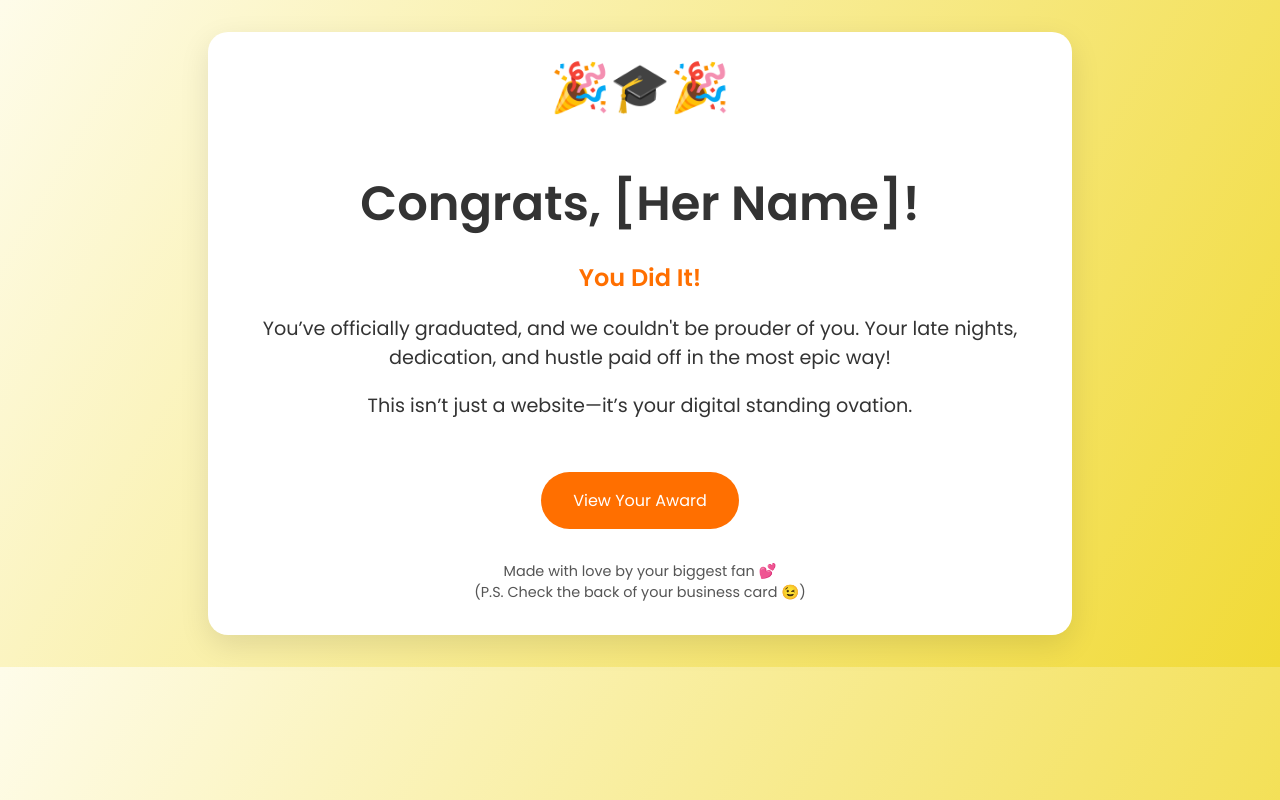
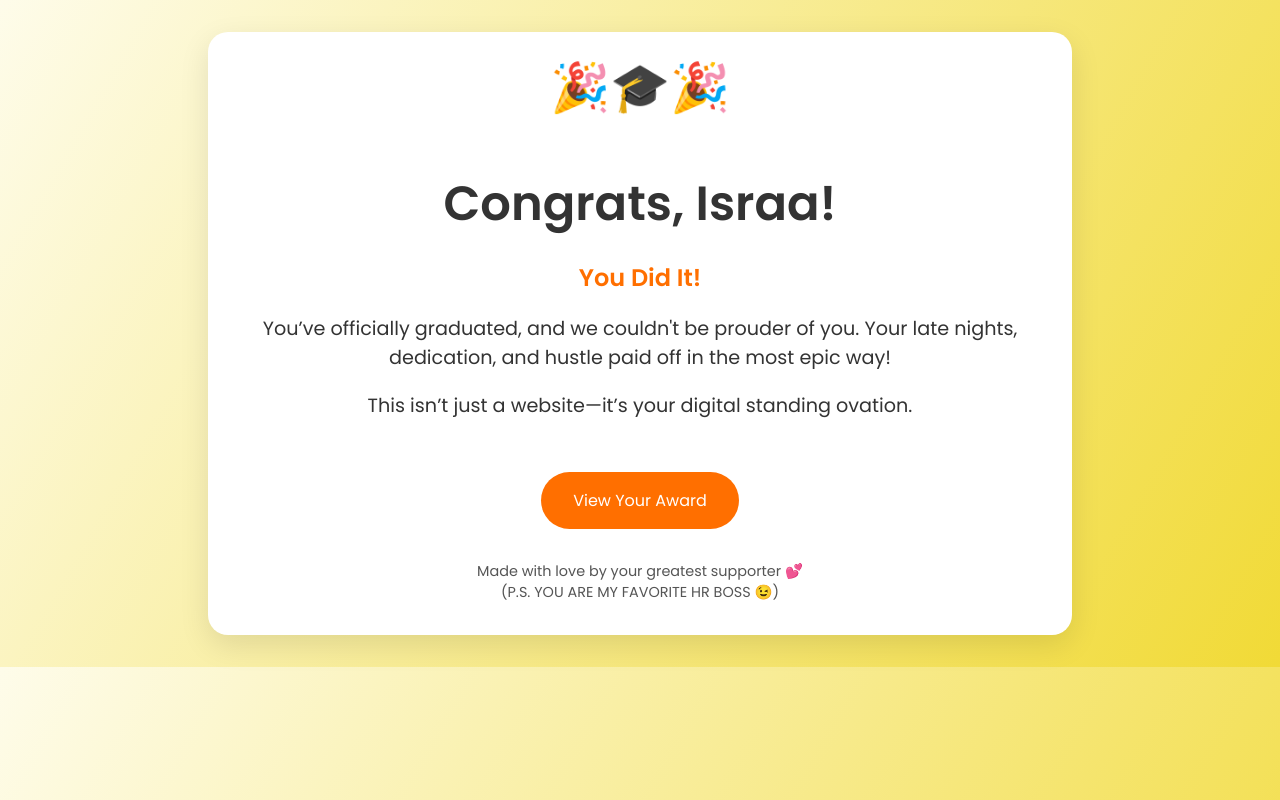
Before and after one commit to Mariamkobaissi8/graduation-site, a plain HTML site: page index.html in a window 1280 px wide. Drawn offline with Linux system fonts and the light colour scheme.

Commit message:
Update index.html

```diff
--- a/index.html
+++ b/index.html
@@ -67,14 +67,14 @@
 <body>
   <div class="container">
     <div class="confetti">🎉🎓🎉</div>
-    <h1>Congrats, [Her Name]!</h1>
+    <h1>Congrats, Israa!</h1>
     <h2>You Did It!</h2>
     <p>You’ve officially graduated, and we couldn't be prouder of you. Your late nights, dedication, and hustle paid off in the most epic way!</p>
     <p>This isn’t just a website—it’s your digital standing ovation.</p>
     <a href="#" class="btn">View Your Award</a>
     <div class="footer">
-      Made with love by your biggest fan 💕<br>
-      (P.S. Check the back of your business card 😉)
+      Made with love by your greatest supporter 💕<br>
+      (P.S. YOU ARE MY FAVORITE HR BOSS 😉)
     </div>
   </div>
 </body>
```
